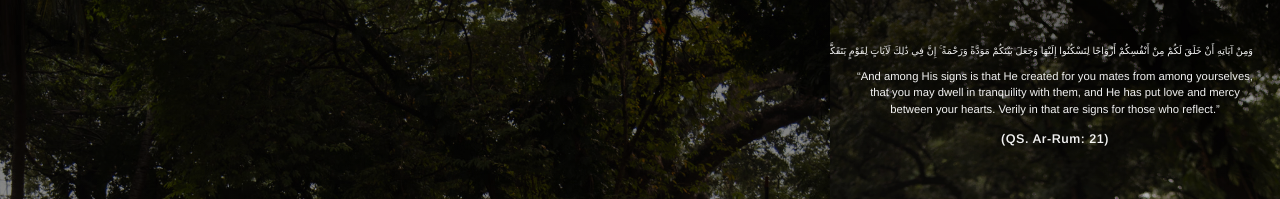
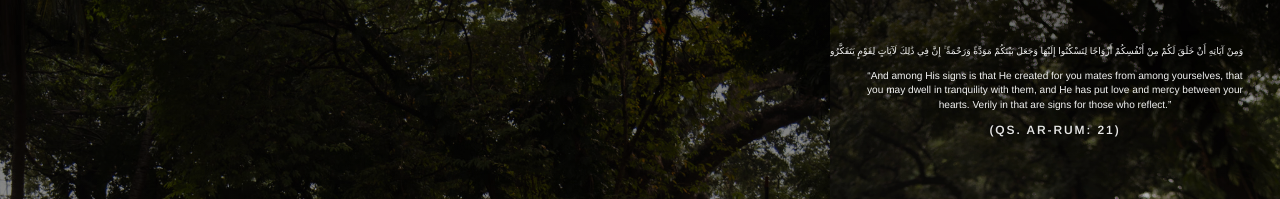
Before and after one commit to vincentiusmulyadiz-crypto/nida-yazid, a React (Vite) app: page / in a window 1280 px wide. Both pictures are taken after a click on the button "Open Invitation". Shown: the top 199 px of the page. Built offline with nearby package versions, Linux system fonts and the light colour scheme; no server answers; the database is empty.

Commit message:
style: apply font-arial and exact Annisa & Adam quote sizing

```diff
--- a/src/components/CoupleSection.tsx
+++ b/src/components/CoupleSection.tsx
@@ -81,35 +81,35 @@ export const CoupleSection: React.FC<CoupleSectionProps> = ({
         <div className="hidden lg:block absolute inset-x-0 bottom-0 h-[45%] bg-gradient-to-t from-black/80 via-black/35 to-transparent pointer-events-none z-[1]" />
       </motion.div>
 
-      {/* Quote at the TOP: matching reference screenshot position, scale, and format across all devices */}
+      {/* Quote at the TOP: using font-arial and exact sizing from Annisa & Adam */}
       <motion.div
         style={{
           opacity: contentOpacity,
           y: contentY,
         }}
-        className="absolute inset-x-0 top-0 mx-auto text-center z-10 pointer-events-none"
+        className="absolute inset-x-0 top-0 mx-auto text-center px-3 sm:px-4 z-10 pointer-events-none"
       >
         <div
           style={{
-            marginTop: 'calc(env(safe-area-inset-top, 0px) + 9.5cqw)',
+            marginTop: 'calc(env(safe-area-inset-top, 0px) + 44px)',
           }}
-          className="w-[88cqw] mx-auto text-center"
+          className="w-[90%] max-w-[380px] mx-auto text-center"
         >
           <p
             dir="rtl"
             lang="ar"
-            className="font-['Arimo',sans-serif] mb-[2.2cqw] text-[clamp(6.5px,2.15cqw,11px)] leading-[1.6] whitespace-nowrap text-center drop-shadow-[0_1px_8px_rgba(0,0,0,0.85)] font-normal text-white/95"
+            className="font-arial mb-2.5 text-[clamp(8.2px,2.05cqw,9.8px)] leading-[1.6] whitespace-nowrap text-center drop-shadow-[0_1px_8px_rgba(0,0,0,0.75)] font-normal text-white/95"
           >
             وَمِنْ آيَاتِهِ أَنْ خَلَقَ لَكُمْ مِنْ أَنْفُسِكُمْ أَزْوَاجًا لِتَسْكُنُوا إِلَيْهَا وَجَعَلَ بَيْنَكُمْ مَوَدَّةً وَرَحْمَةً ۚ إِنَّ فِي ذَٰلِكَ لَآيَاتٍ لِقَوْمٍ يَتَفَكَّرُونَ
           </p>
           <p
-            className="font-['Arimo',sans-serif] text-[clamp(7.5px,2.5cqw,13px)] leading-[1.45] text-center drop-shadow-[0_1px_8px_rgba(0,0,0,0.85)] font-normal text-white/95"
+            className="font-arial text-[clamp(9.2px,2.25cqw,10.5px)] leading-[1.45] text-center drop-shadow-[0_1px_8px_rgba(0,0,0,0.75)] font-normal text-white/95"
           >
             &ldquo;{currentLang === 'id'
               ? 'Dan di antara tanda-tanda (kebesaran)-Nya ialah Dia menciptakan pasangan-pasangan untukmu dari jenismu sendiri, agar kamu cenderung dan merasa tenteram kepadanya, dan Dia menjadikan di antaramu rasa kasih dan sayang. Sungguh, pada yang demikian itu benar-benar terdapat tanda-tanda bagi kaum yang berpikir.'
               : 'And among His signs is that He created for you mates from among yourselves, that you may dwell in tranquility with them, and He has put love and mercy between your hearts. Verily in that are signs for those who reflect.'}&rdquo;
           </p>
-          <p className="font-['Arimo',sans-serif] text-[clamp(8.5px,2.8cqw,14px)] tracking-[0.04em] font-semibold text-white/95 mt-[2.6cqw] text-center drop-shadow-[0_1px_8px_rgba(0,0,0,0.85)] leading-relaxed">
+          <p className="font-arial text-[11px] sm:text-[12px] tracking-[0.16em] font-semibold uppercase text-white/90 mt-2 text-center drop-shadow-[0_1px_8px_rgba(0,0,0,0.75)] leading-relaxed">
             (QS. Ar-Rum: 21)
           </p>
         </div>
--- a/src/components/Hero.tsx
+++ b/src/components/Hero.tsx
@@ -50,8 +50,8 @@ export const Hero: React.FC<HeroProps> = ({ currentLang }) => {
           <HandwrittenCoupleName groom={couple.bride.name} bride={couple.groom.name} delay={0.45} trigger="animate" />
         </h1>
 
-        {/* Extended desktop quote matching Renita layout with font of this invite */}
-        <blockquote className="max-w-[48vw] font-['Arimo',sans-serif] drop-shadow-[0_1px_8px_rgba(0,0,0,0.5)]">
+        {/* Extended desktop quote using font-arial */}
+        <blockquote className="max-w-[48vw] font-arial drop-shadow-[0_1px_8px_rgba(0,0,0,0.5)]">
           <p
             dir="rtl"
             lang="ar"
```
